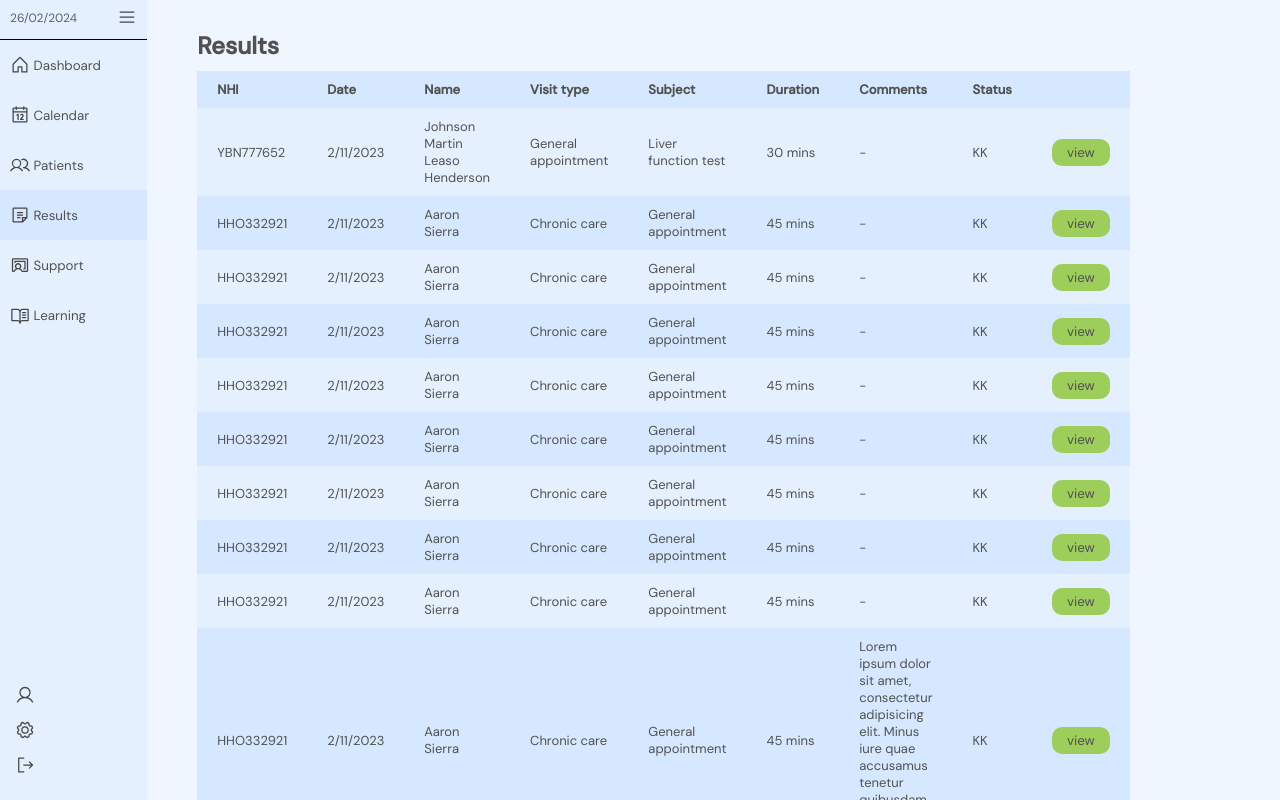
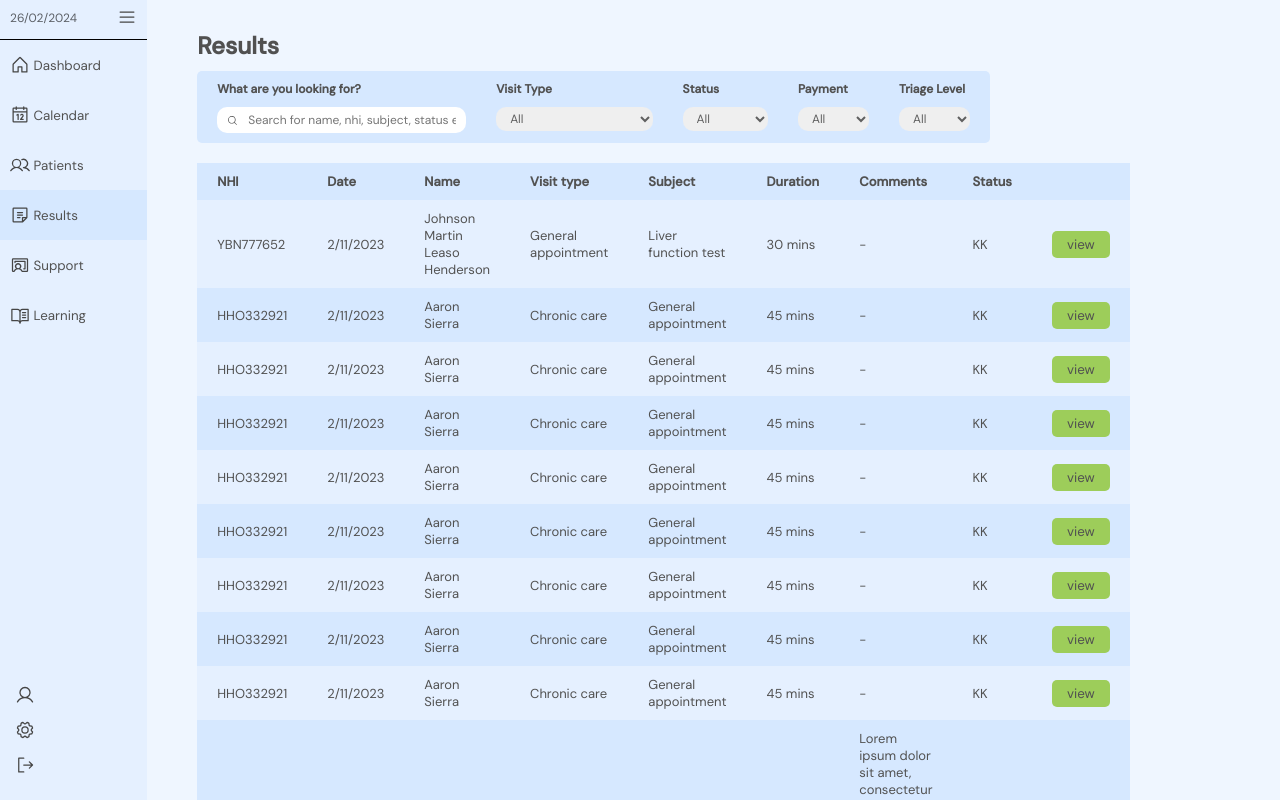
Before and after one commit to DiamondD7/yougotjob_client, a React (Vite) app: page /home in a window 1280 px wide. Both pictures are taken after a click on the button "Results". Shown: the top 800 px of the page. Built offline with nearby package versions, Linux system fonts and the light colour scheme.

Commit message:
added filter container in the table

```diff
--- a/src/components/Results/Results.jsx
+++ b/src/components/Results/Results.jsx
@@ -1,14 +1,80 @@
 import React, { useState } from "react";
 import FullResult from "./FullResult";
-import { CaretRight, CaretLeft } from "@phosphor-icons/react";
+import { CaretRight, CaretLeft, MagnifyingGlass } from "@phosphor-icons/react";
 
 import "../../styles/resultsstyles.css";
+const FilterResults = () => {
+  return (
+    <div>
+      <div className="filter-result__wrapper">
+        <div style={{ width: "35%" }}>
+          <h4 style={{ fontSize: "12px" }}>What are you looking for?</h4>
+          <div style={{ display: "flex", alignItems: "center" }}>
+            <div
+              style={{
+                backgroundColor: "white",
+                borderTopLeftRadius: "10px",
+                borderBottomLeftRadius: "10px",
+                padding: "2.5px 0 2.5px 10px",
+                marginTop: "10px",
+              }}
+            >
+              <MagnifyingGlass size={11} />
+            </div>
+            <input
+              className="filter-result-search__input"
+              type="text"
+              placeholder="Search for name, nhi, subject, status etc."
+            />
+          </div>
+        </div>
+        <div style={{ width: "22%" }}>
+          <h4 style={{ fontSize: "12px" }}>Visit Type</h4>
+          <select className="filter-result__dropdown">
+            <option>All</option>
+            <option>General Appointment</option>
+            <option>Vaccination</option>
+            <option>Checkup</option>
+          </select>
+        </div>
+        <div style={{ width: "12%" }}>
+          <h4 style={{ fontSize: "12px" }}>Status</h4>
+          <select className="filter-result__dropdown">
+            <option>All</option>
+            <option>Pending</option>
+            <option>Complete</option>
+            <option>KK</option>
+          </select>
+        </div>
+        <div style={{ width: "10%" }}>
+          <h4 style={{ fontSize: "12px" }}>Payment</h4>
+          <select className="filter-result__dropdown">
+            <option>All</option>
+            <option>Paid</option>
+            <option>Pending</option>
+          </select>
+        </div>
+        <div style={{ width: "10%" }}>
+          <h4 style={{ fontSize: "12px" }}>Triage Level</h4>
+          <select className="filter-result__dropdown">
+            <option>All</option>
+            <option>Level 1</option>
+            <option>Level 2</option>
+            <option>Level 3</option>
+          </select>
+        </div>
+      </div>
+    </div>
+  );
+};
+
 const Results = () => {
   const [openResult, setOpenResult] = useState(false);
 
   return (
     <div>
       <h2 style={{ margin: "30px 0 0 50px" }}>Results</h2>
+      <FilterResults />
       {openResult === false ? (
         <table className="result-table__table">
           <thead>
--- a/src/styles/resultsstyles.css
+++ b/src/styles/resultsstyles.css
@@ -1,3 +1,39 @@
+.filter-result__wrapper{
+  width: 70%;
+  margin:10px 0 20px 50px;
+  padding: 10px 20px;
+  background-color: #d6e8ff;
+  border-radius: 5px;
+
+  display: flex;
+  gap: 30px;
+}
+
+.filter-result-search__input{
+  width: 100%;
+  font-size: 12px;
+  margin-top: 10px;
+  padding: 5px 10px;
+  outline: none;
+  border-radius: 10px;
+  border-top-left-radius: 0;
+  border-bottom-left-radius: 0;
+  border: none;
+  color: rgba(0, 0, 0, 0.6);
+}
+
+.filter-result__dropdown{
+  width: 100%;
+  font-size: 12px;
+  outline: none;
+  border: none;
+  cursor: pointer;
+  margin-top: 10px;
+  padding: 3px 10px;
+  border-radius: 10px;
+  color: rgba(0, 0, 0, 0.6);
+}
+
 .result-table__table {
   width: 70%;
   margin:10px 0 0 50px;
@@ -6,6 +42,7 @@
 }
 .result-table__table thead {
   background-color: #d6e8ff;
+
 }
 
 .result-table__table thead tr th {
@@ -31,7 +68,7 @@
   border: none;
   background-color: #9dcd5a;
   padding: 5px 15px;
-  border-radius: 10px;
+  border-radius: 5px;
   cursor: pointer;
 
 }
```
